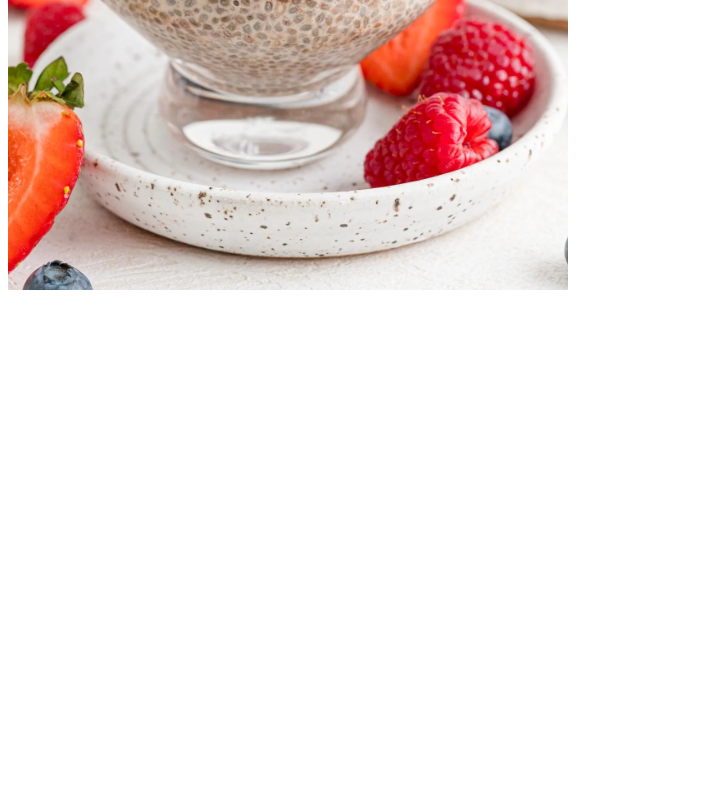
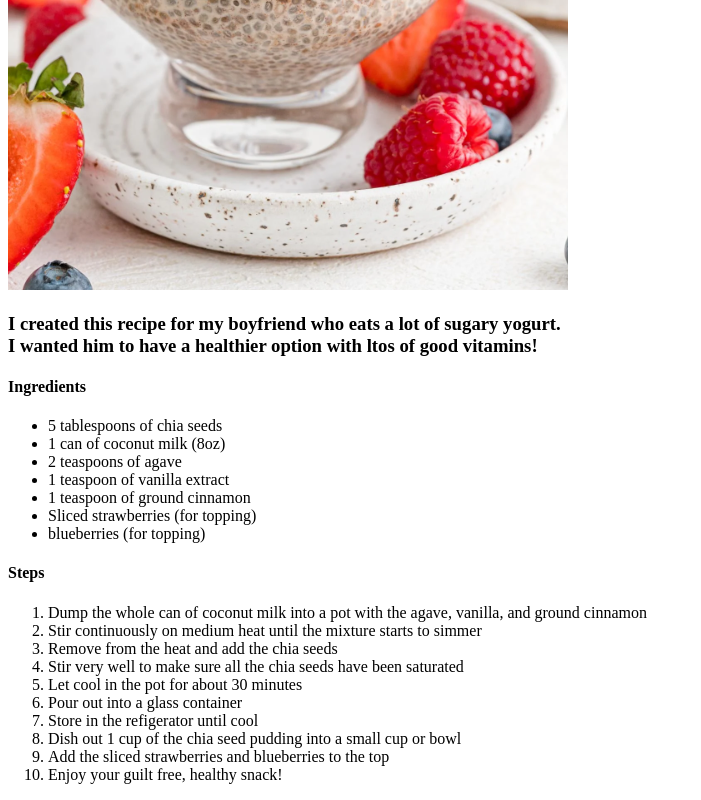
Before and after one commit to littlesquidink/My-Odin-Recipes, a plain HTML site: page recipes/chia_seed_pudding.html in a window 1280 px wide. Shown: the part 405-1205 px from the top of the page, without its empty margins (0-701 px from the left). Before the commit the page ends 800 px from the top, so only its background shows below. Drawn offline with Linux system fonts and the light colour scheme.

Commit message:
Add another recipe page

```diff
--- a/recipes/chia_seed_pudding.html
+++ b/recipes/chia_seed_pudding.html
@@ -7,5 +7,30 @@
 <body>
     <h1>Chia Seed Pudding</h1>
     <img src="../img/chia_seed_pudding.png">
+    <h3>I created this recipe for my boyfriend who eats a lot of sugary yogurt.</br>
+    I wanted him to have a healthier option with ltos of good vitamins!</h3>
+    <h4>Ingredients</h4>
+    <ul>
+        <li>5 tablespoons of chia seeds</li>
+        <li>1 can of coconut milk (8oz)</li>
+        <li>2 teaspoons of agave</li>
+        <li>1 teaspoon of vanilla extract</li>
+        <li>1 teaspoon of ground cinnamon</li>
+        <li>Sliced strawberries (for topping)</li>
+        <li>blueberries (for topping)</li>
+    </ul>
+    <h4>Steps</h4>
+    <ol>
+        <li>Dump the whole can of coconut milk into a pot with the agave, vanilla, and ground cinnamon</li>
+        <li>Stir continuously on medium heat until the mixture starts to simmer</li>
+        <li>Remove from the heat and add the chia seeds</li>
+        <li>Stir very well to make sure all the chia seeds have been saturated</li>
+        <li>Let cool in the pot for about 30 minutes</li>
+        <li>Pour out into a glass container</li>
+        <li>Store in the refigerator until cool</li>
+        <li>Dish out 1 cup of the chia seed pudding into a small cup or bowl</li>
+        <li>Add the sliced strawberries and blueberries to the top</li>
+        <li>Enjoy your guilt free, healthy snack!</li>
+    </ol>
 </body>
 </html>
```
Also changed, not shown: index.html (+1 -0 lines), recipes/vegan_raspberry_cheesecake.html (added, +45 -0 lines), img/vegan_raspberry_cheesecake.png (added).
